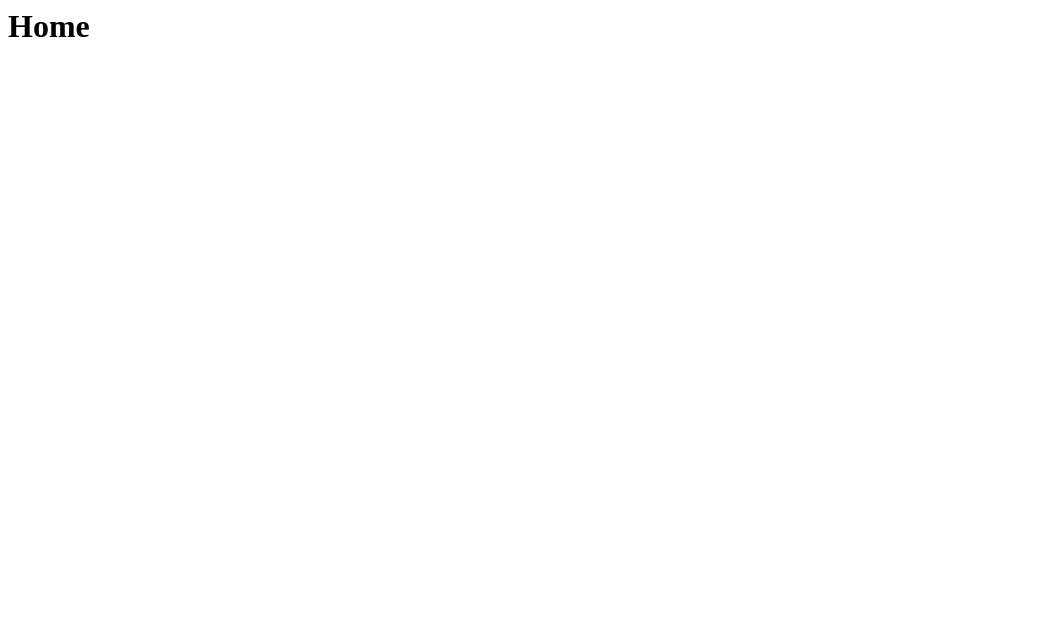
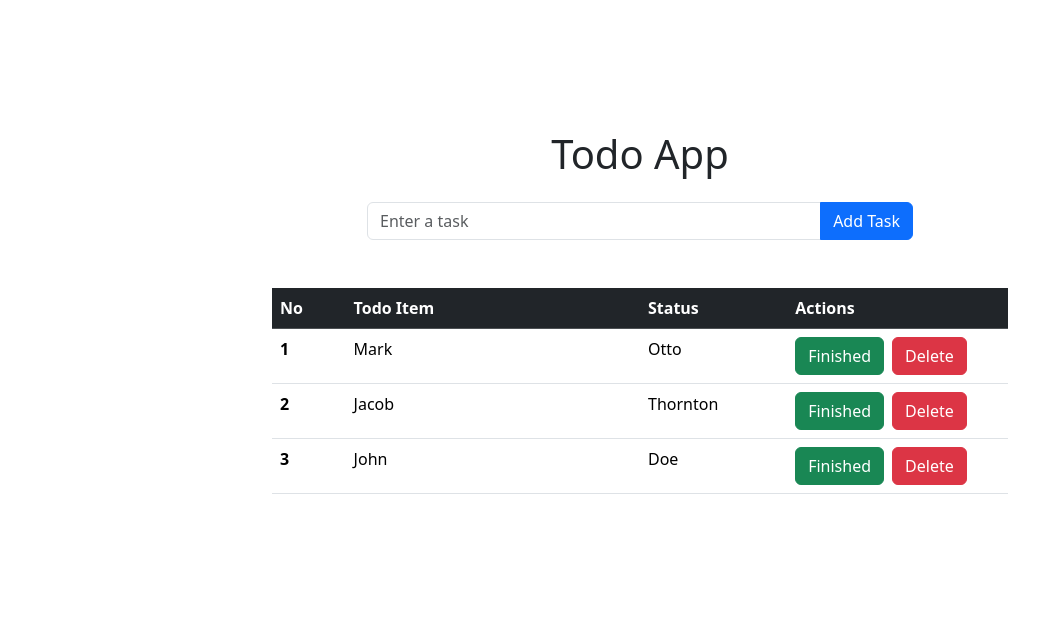
Before and after one commit to parthu05/Todo_Django, a Django app: page /home in a window 1280 px wide. Before the commit the part shown is almost empty. Shown: the top 639 px of the page, without its empty margins (0-1063 px from the left). Run offline with Django 5.2, Linux system fonts and the light colour scheme.

Commit message:
added the home template

```diff
--- a/todos/templates/home.html
+++ b/todos/templates/home.html
@@ -1 +1,75 @@
-<h1>Home</h1>
+<!DOCTYPE html>
+<html lang="en">
+<head>
+    <meta charset="UTF-8">
+    <meta name="viewport" content="width=device-width, initial-scale=1.0">
+    <link href="https://cdn.jsdelivr.net/npm/bootstrap@5.3.8/dist/css/bootstrap.min.css" rel="stylesheet" integrity="sha384-sRIl4kxILFvY47J16cr9ZwB07vP4J8+LH7qKQnuqkuIAvNWLzeN8tE5YBujZqJLB" crossorigin="anonymous">
+    <title>Home</title>
+</head>
+
+    <div class="d-flex justify-content-center align-items-center" style="min-height: 80vh;">
+        <div class="container">
+        <div class="row justify-content-center mb-4">
+            <div class="col-md-6 text-center">
+                <h1 class="mb-4">Todo App</h1>
+                <div class="input-group mb-4">
+                    <input type="text" class="form-control" placeholder="Enter a task">
+                    <button type="button" class="btn btn-primary">Add Task</button>
+                </div>
+            </div>
+        </div>
+        <div class="row justify-content-center">
+            <div class="col-md-8">
+                <table class="table" style="width: 100%;">
+                    <thead>
+                        <tr class="table-dark">
+                        <th scope="col" style="width: 10%">No</th>
+                        <th scope="col" style="width: 40%">Todo Item</th>
+                        <th scope="col" style="width: 20%">Status</th>
+                        <th scope="col" style="width: 30%">Actions</th>
+                        </tr>
+                    </thead>
+                    <tbody>
+                        <tr>
+                            <th scope="row">1</th>
+                            <td>Mark</td>
+                            <td>Otto</td>
+                            <td>
+                                <div class="d-flex">
+                                    <button type="button" class="btn btn-success me-2">Finished</button>
+                                    <button type="button" class="btn btn-danger">Delete</button>
+                                </div>
+                            </td>
+                        </tr>
+                        <tr>
+                            <th scope="row">2</th>
+                            <td>Jacob</td>
+                            <td>Thornton</td>
+                            <td>
+                                <div class="d-flex">
+                                    <button type="button" class="btn btn-success me-2">Finished</button>
+                                    <button type="button" class="btn btn-danger">Delete</button>
+                                </div>
+                            </td>
+                        </tr>
+                        <tr>
+                            <th scope="row">3</th>
+                            <td>John</td>
+                            <td>Doe</td>
+                            <td>
+                                <div class="d-flex">
+                                    <button type="button" class="btn btn-success me-2">Finished</button>
+                                    <button type="button" class="btn btn-danger">Delete</button>
+                                </div>
+                            </td>
+                        </tr>
+                    </tbody>
+                </table>
+            </div>
+        </div>
+        </div>
+    </div>
+
+    <script src="https://cdn.jsdelivr.net/npm/bootstrap@5.3.8/dist/js/bootstrap.bundle.min.js" integrity="sha384-FKyoEForCGlyvwx9Hj09JcYn3nv7wiPVlz7YYwJrWVcXK/BmnVDxM+D2scQbITxI" crossorigin="anonymous"></script>
+</body>
+</html>
```
